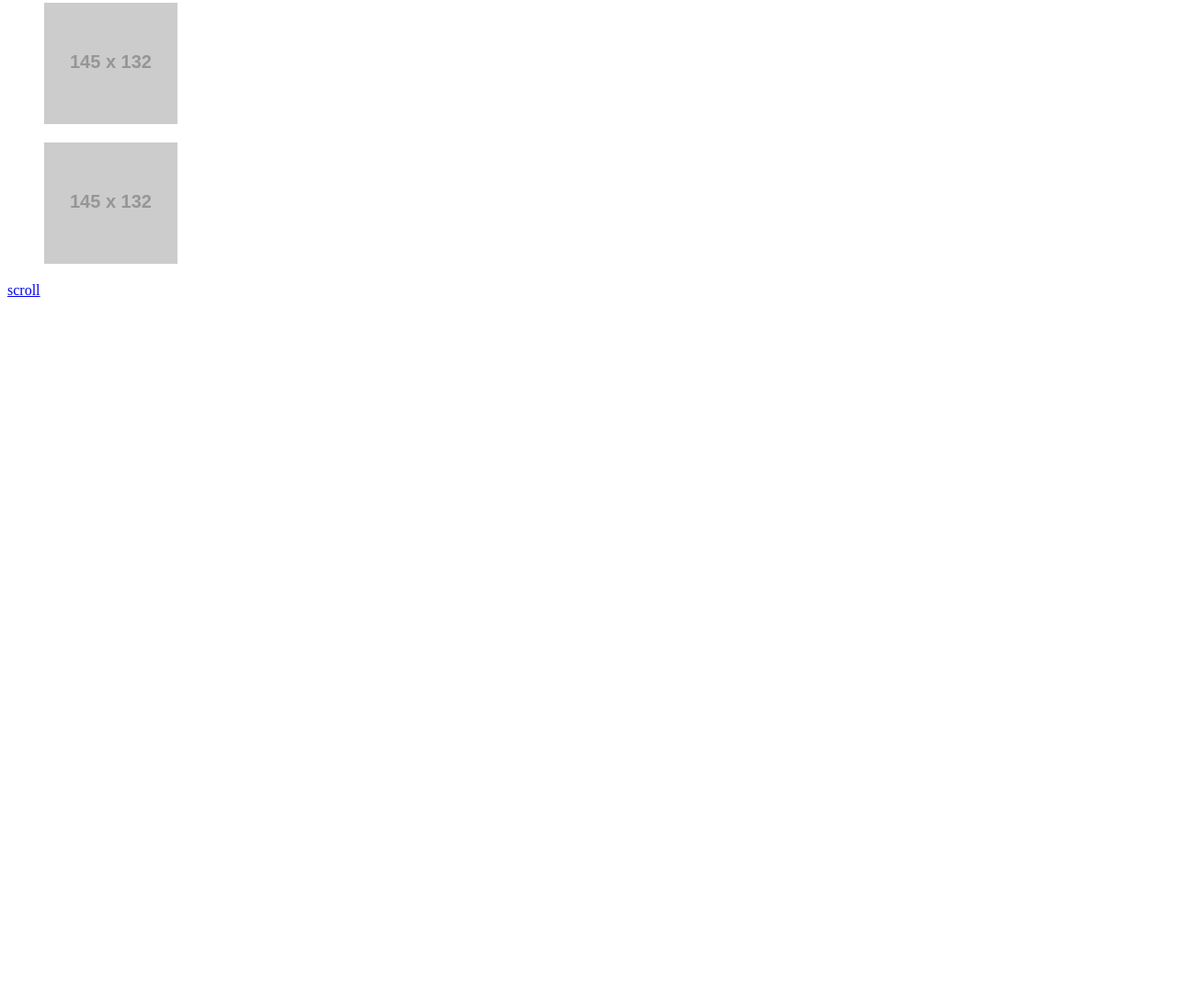
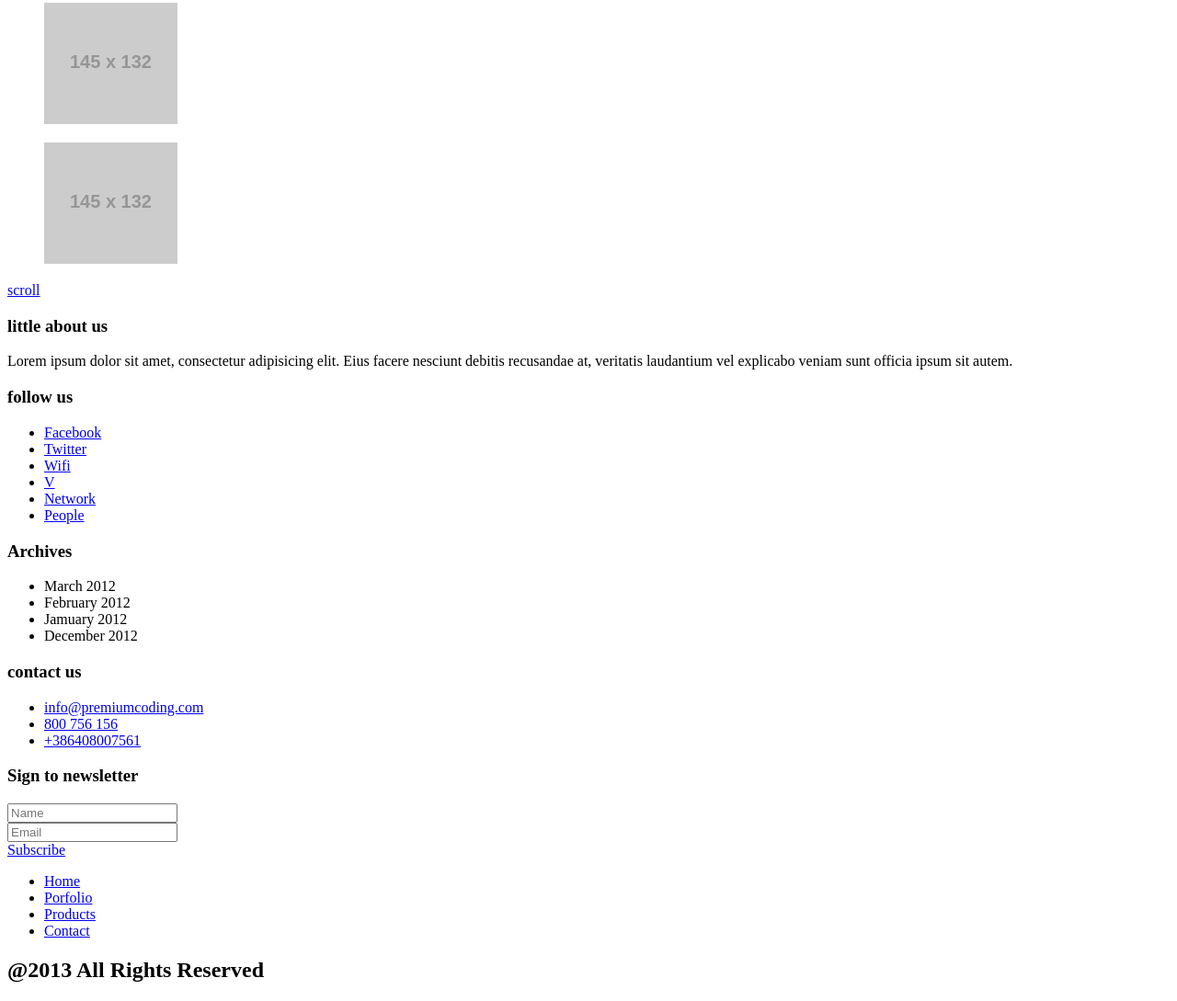
Before and after one commit to leenabaxioned/Template3, a plain HTML site: page index.html in a window 1280 px wide. Shown: the part 2972-4061 px from the top of the page at 92% size. Before the commit the page ends 3305 px from the top, so only its background shows below. Drawn offline with Linux system fonts and the light colour scheme; placeholder pictures from the web are drawn by us.

Commit message:
footer structure completed

```diff
--- a/index.html
+++ b/index.html
@@ -242,11 +242,157 @@
             </div>
           </div>
           <div class="scroll">
-            <a class="scrollarrow" href="#FIXME" title="scroll" target="_self">scroll</a>
+            <a class="scrollarrow" href="#FIXME" title="scroll" target="_self"
+              >scroll</a
+            >
           </div>
         </div>
       </section>
       <!-- business theme section starts -->
+      <!-- footer starts -->
+      <footer>
+        <div class="foot-top">
+          <div class="wrapper">
+            <div class="about">
+              <h3>little about us</h3>
+              <p>
+                Lorem ipsum dolor sit amet, consectetur adipisicing elit. Eius
+                facere nesciunt debitis recusandae at, veritatis laudantium vel
+                explicabo veniam sunt officia ipsum sit autem.
+              </p>
+              <h3 class="follow">follow us</h3>
+              <ul class="footersocial-icons">
+                <li class="nav-item">
+                  <a
+                    href="#FIXME"
+                    class="footersocial facebook"
+                    title="Facebook"
+                    >Facebook</a
+                  >
+                </li>
+                <li class="nav-item">
+                  <a href="#FIXME" class="footersocial twitter" title="Twitter"
+                    >Twitter</a
+                  >
+                </li>
+                <li class="nav-item">
+                  <a href="#FIXME" class="footersocial linkedin" title="Wifi"
+                    >Wifi</a
+                  >
+                </li>
+                <li class="nav-item">
+                  <a href="#FIXME" class="footersocial V" title="V">V</a>
+                </li>
+                <li class="nav-item">
+                  <a href="#FIXME" class="footersocial network" title="network"
+                    >Network</a
+                  >
+                </li>
+                <li class="nav-item">
+                  <a href="#FIXME" class="footersocial people" title="People"
+                    >People</a
+                  >
+                </li>
+              </ul>
+            </div>
+            <div class="archives">
+              <h3>Archives</h3>
+              <ul class="month-year">
+                <li>March 2012</li>
+                <li>February 2012</li>
+                <li>Jamuary 2012</li>
+                <li>December 2012</li>
+              </ul>
+            </div>
+            <div class="contact">
+              <h3>contact us</h3>
+              <ul class="contact-info">
+                <li>
+                  <a
+                    class="mail-to"
+                    href="mailto:info@premiumcoding.com"
+                    title="Mailto"
+                    target="_blank"
+                    >info@premiumcoding.com</a
+                  >
+                </li>
+                <li>
+                  <a
+                    class="call"
+                    href="tel:800756156"
+                    title="Callto"
+                    target="_blank"
+                    >800 756 156</a
+                  >
+                </li>
+                <li>
+                  <a
+                    class="callto"
+                    href="tel:+386408007561"
+                    title="Callto"
+                    target="_blank"
+                    >+386408007561</a
+                  >
+                </li>
+              </ul>
+            </div>
+            <div class="newsletter">
+              <h3>Sign to newsletter</h3>
+              <form>
+                <div class="firstname">
+                  <input
+                    type="text"
+                    id="fname"
+                    name="fname"
+                    placeholder="Name"
+                  />
+                </div>
+                <div class="email-id">
+                  <input
+                    type="text"
+                    id="email"
+                    name="email"
+                    placeholder="Email"
+                  />
+                </div>
+                <a
+                  class="subscribe"
+                  href="#FIXME"
+                  title="Subscribe"
+                  target="_self"
+                  >Subscribe</a
+                >
+              </form>
+            </div>
+          </div>
+        </div>
+        <div class="foot-bottom">
+          <div class="wrapper">
+            <nav class="bottom-nav">
+              <ul class="nav-menu">
+                <li class="nav-item">
+                  <a href="#FIXME" class="nav-link active" title="Home">Home</a>
+                </li>
+                <li class="nav-item">
+                  <a href="#FIXME" class="nav-link" title="Porfolio">Porfolio</a>
+                </li>
+                <li class="nav-item">
+                  <a href="#FIXME" class="nav-link" title="Products"
+                    >Products</a
+                  >
+                </li>
+                <li class="nav-item">
+                  <a href="#FIXME" class="nav-link" title="Contact"
+                    >Contact</a
+                  >
+                </li>
+              </ul>
+              <h2>@2013 All Rights Reserved</h2>
+            </nav>
+          </div>
+        </div>
+      </footer>
+      <!-- footer ends -->
     </div>
     <!-- container ends -->
   </body>
```
Lines whose indentation alone changed are shown as unchanged.
